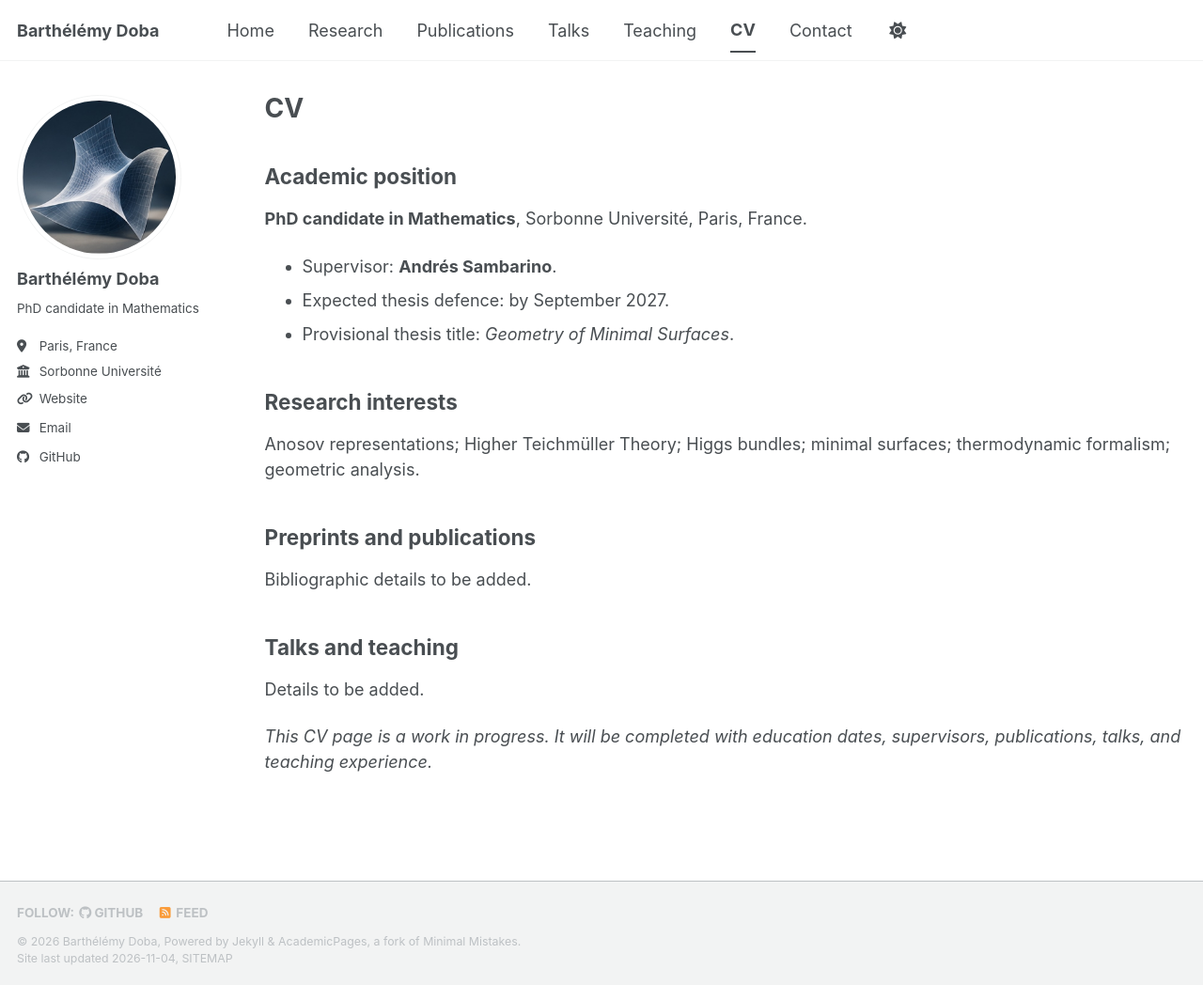
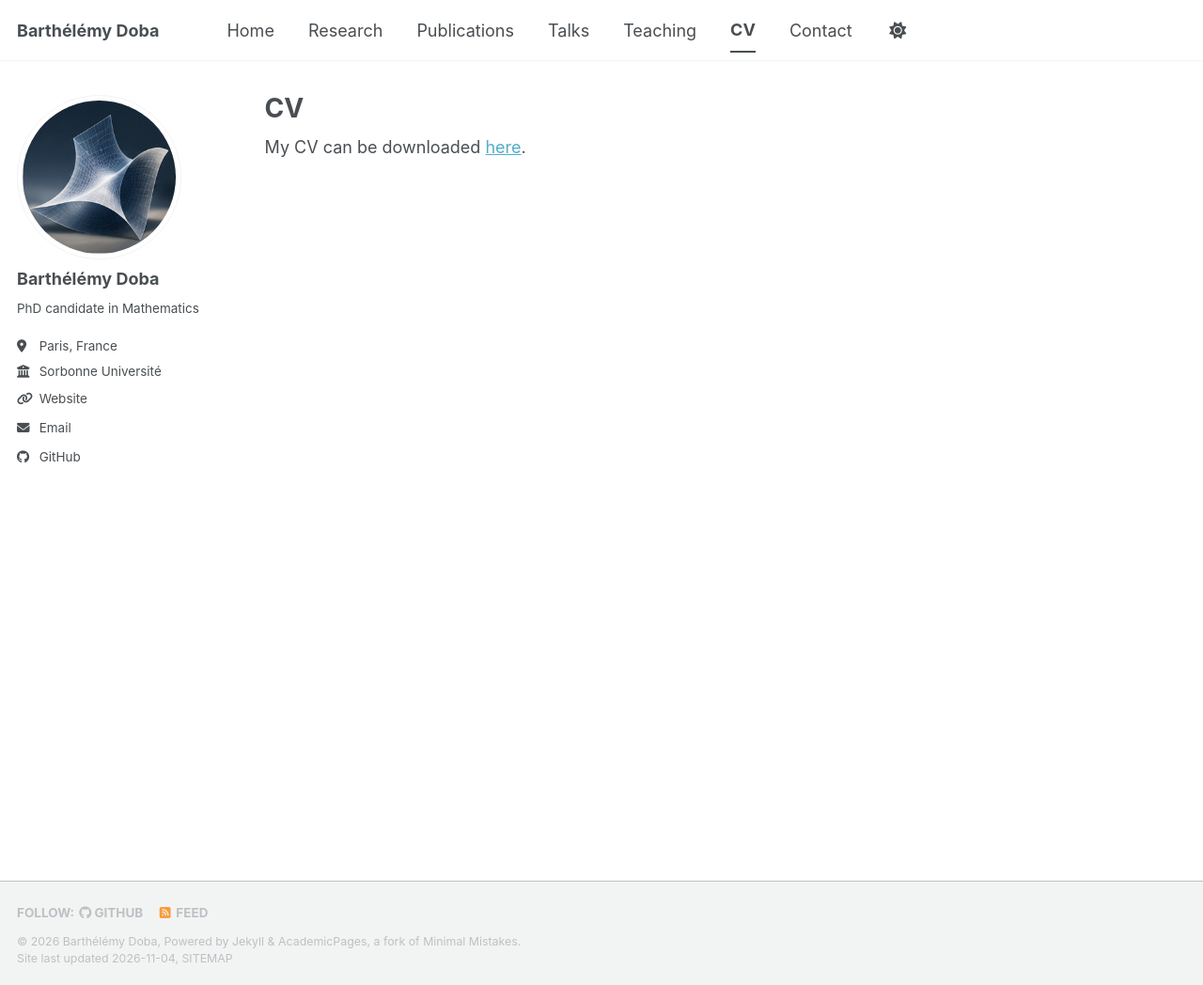
Before and after one commit to barthelemy-doba/barthelemy-doba.github.io, a Jekyll site: the page built from _pages/cv.md, in a window 1280 px wide and 1048 px high. Shown: the whole window at 94% size. Built offline with Jekyll 4.4.1, drawn with Linux system fonts in a browser that asks for light colours; a script bundle is joined from its source files by our own code; a style sheet for code colours, icons or effects is not loaded.

Commit message:
Revise CV layout and add download link
Updated layout and added download link for CV.

```diff
--- a/_pages/cv.md
+++ b/_pages/cv.md
@@ -1,30 +1,8 @@
 ---
-layout: archive
+layout: single
 title: "CV"
 permalink: /cv/
 author_profile: true
-redirect_from:
-  - /resume
 ---
 
-## Academic position
-
-**PhD candidate in Mathematics**, Sorbonne Université, Paris, France.
-
-- Supervisor: **Andrés Sambarino**.
-- Expected thesis defence: by September 2027.
-- Provisional thesis title: *Geometry of Minimal Surfaces*.
-
-## Research interests
-
-Anosov representations; Higher Teichmüller Theory; Higgs bundles; minimal surfaces; thermodynamic formalism; geometric analysis.
-
-## Preprints and publications
-
-Bibliographic details to be added.
-
-## Talks and teaching
-
-Details to be added.
-
-*This CV page is a work in progress. It will be completed with education dates, supervisors, publications, talks, and teaching experience.*
+My CV can be downloaded [here]( /files/cv.pdf ).
```
